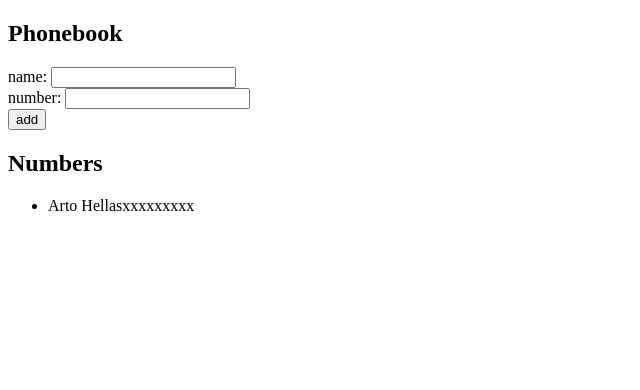
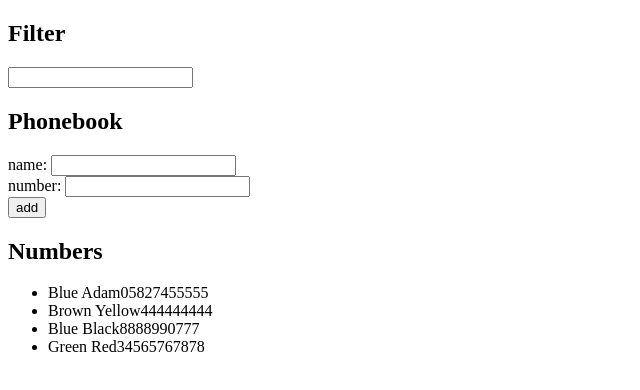
Before and after one commit to yasminebrahimi/Full_Stack_Open_Uni_Autumn_2025, a React (Vite) app: page / in a window 1280 px wide. Shown: the top 390 px of the page, without its empty margins (0-640 px from the left). Built offline with nearby package versions, Linux system fonts and the light colour scheme.

Commit message:
Add solution for 2.9

```diff
--- a/src/App.jsx
+++ b/src/App.jsx
@@ -2,10 +2,15 @@ import { useState } from "react";
 
 const App = () => {
   const [persons, setPersons] = useState([
-    { name: "Arto Hellas", number: "xxxxxxxxx" },
+    { name: "Blue Adam", number: "05827455555", id: 1 },
+    { name: "Brown Yellow", number: "444444444", id: 2 },
+    { name: "Blue Black", number: "8888990777", id: 3 },
+    { name: "Green Red", number: "34565767878", id: 4 },
   ]);
+
   const [newName, setNewName] = useState("");
   const [newNumber, setNewNumber] = useState("");
+  const [search, setSearch] = useState("");
 
   const nameChange = (event) => {
     setNewName(event.target.value);
@@ -13,6 +18,10 @@ const App = () => {
 
   const addNumber = (event) => {
     setNewNumber(event.target.value);
+  };
+
+  const filterChange = (event) => {
+    setSearch(event.target.value);
   };
 
   const addName = (event) => {
@@ -36,8 +45,21 @@ const App = () => {
     setNewNumber("");
   };
 
+  //search filter
+  const searchFilter =
+    search === ""
+      ? persons
+      : persons.filter((person) =>
+          person.name.toLocaleLowerCase().includes(search.toLocaleLowerCase())
+        );
+
   return (
     <div>
+      <h2>Filter</h2>
+      <div>
+        <input value={search} onChange={filterChange} />
+      </div>
+
       <h2>Phonebook</h2>
       <form onSubmit={addName}>
         <div>
@@ -52,7 +74,7 @@ const App = () => {
       </form>
       <h2>Numbers</h2>
       <ul>
-        {persons.map((person) => (
+        {searchFilter.map((person) => (
           <li key={person.name}>
             {person.name}
             {person.number}
```
